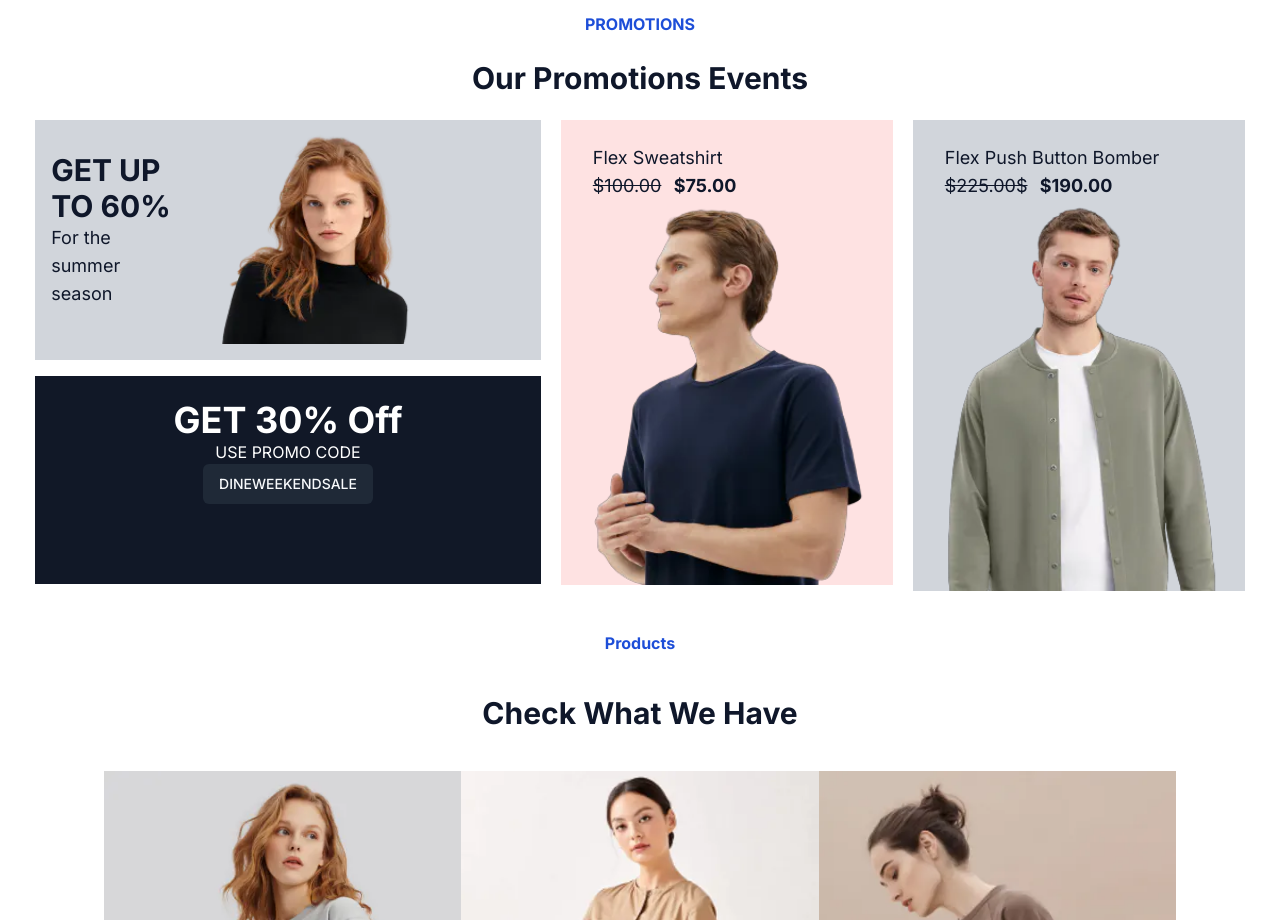
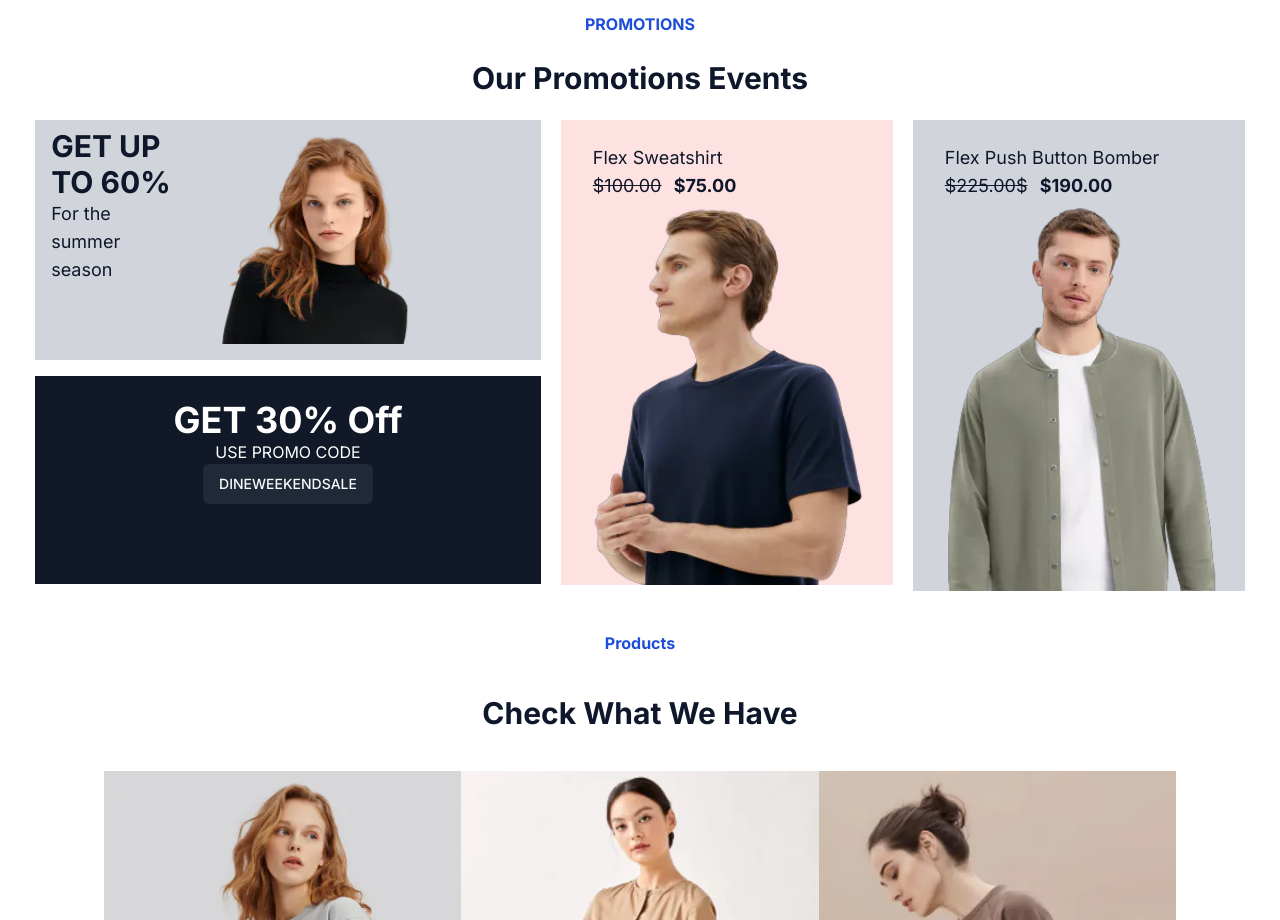
Before and after one commit to talhacheema675/talha_hackathon_website, a Next.js app: page / in a window 1280 px wide. Shown: the part 940-1860 px from the top of the page. Built offline with nearby package versions, Linux system fonts and the light colour scheme.

Commit message:
Update Promotion.tsx

```diff
--- a/src/section/promotion/Promotion.tsx
+++ b/src/section/promotion/Promotion.tsx
@@ -10,10 +10,10 @@ const Promotion=()=>
                 <p className="text-3xl font-bold text-center my-6">Our Promotions Events</p>
             </div>
         <div className="flex md:flex-row lg:flex-row sm::flex-col flex-col justify-center gap-5">
-            <div className="flex flex-col gap-4 lg:w-2/5 md:w-2/5 sm:w-full w-full">
+            <div className="flex flex-col gap-4 lg:w-2/5 md:w-2/5  w-full">
 
                 <div className=" flex flex-row bg-gray-300 pl-4 h-60">
-                <div className=" pt-8 h-44">
+                <div className=" pt-2 h-44">
                     <p className="text-3xl font-bold ">GET UP<br/> TO 60%</p>
                     <p className="text-lg">For the<br/> summer<br/> season</p>
                 </div>
```
